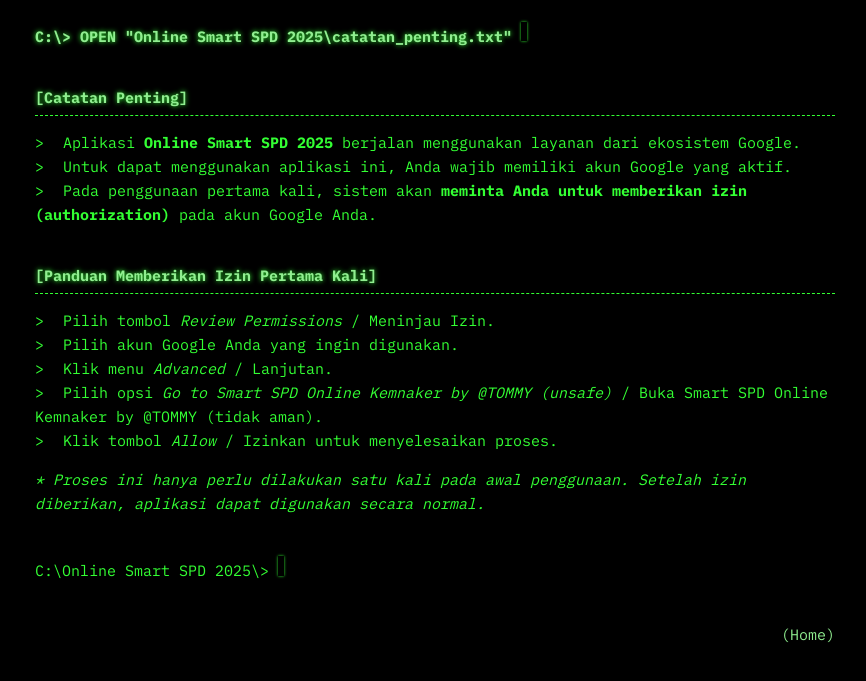
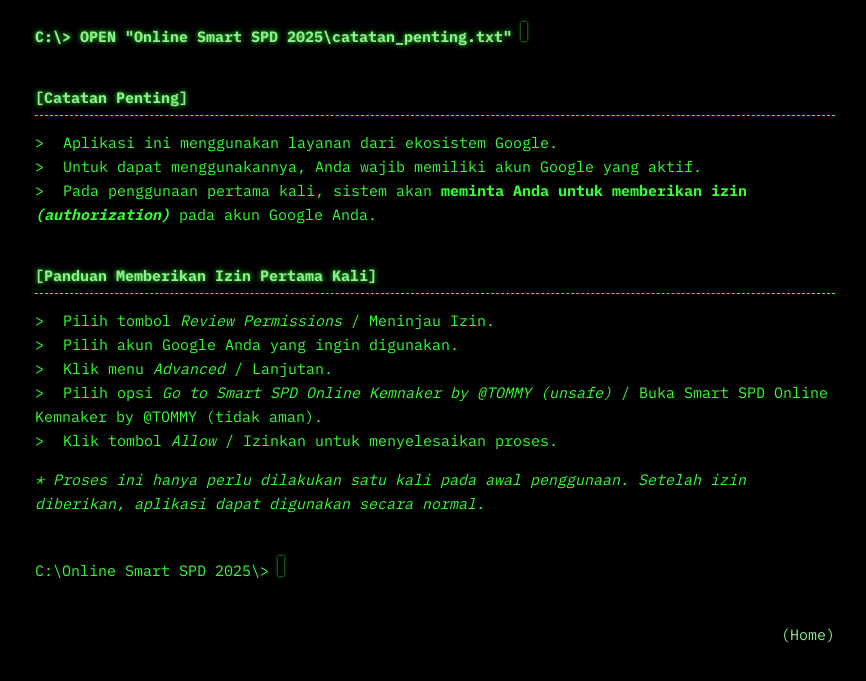
Before and after one commit to espeje-tommy/sppd-online, a plain HTML site: page notice.html in a window 1280 px wide. Shown: the part 121-802 px from the top of the page, without its empty margins (205-1071 px from the left). Drawn offline with Linux system fonts and the light colour scheme.

Commit message:
Update notice.html

```diff
--- a/notice.html
+++ b/notice.html
@@ -120,9 +120,9 @@
 
             <h2>[Catatan Penting]</h2>
             <ul>
-                <li>Aplikasi <strong>Online Smart SPD 2025</strong> berjalan menggunakan layanan dari ekosistem Google.</li>
-                <li>Untuk dapat menggunakan aplikasi ini, Anda wajib memiliki akun Google yang aktif.</li>
-                <li>Pada penggunaan pertama kali, sistem akan <strong>meminta Anda untuk memberikan izin (authorization)</strong> pada akun Google Anda.</li>
+                <li>Aplikasi ini menggunakan layanan dari ekosistem Google.</li>
+                <li>Untuk dapat menggunakannya, Anda wajib memiliki akun Google yang aktif.</li>
+                <li>Pada penggunaan pertama kali, sistem akan <strong>meminta Anda untuk memberikan izin <em>(authorization)</em></strong> pada akun Google Anda.</li>
             </ul>
 
             <h2>[Panduan Memberikan Izin Pertama Kali]</h2>
```
